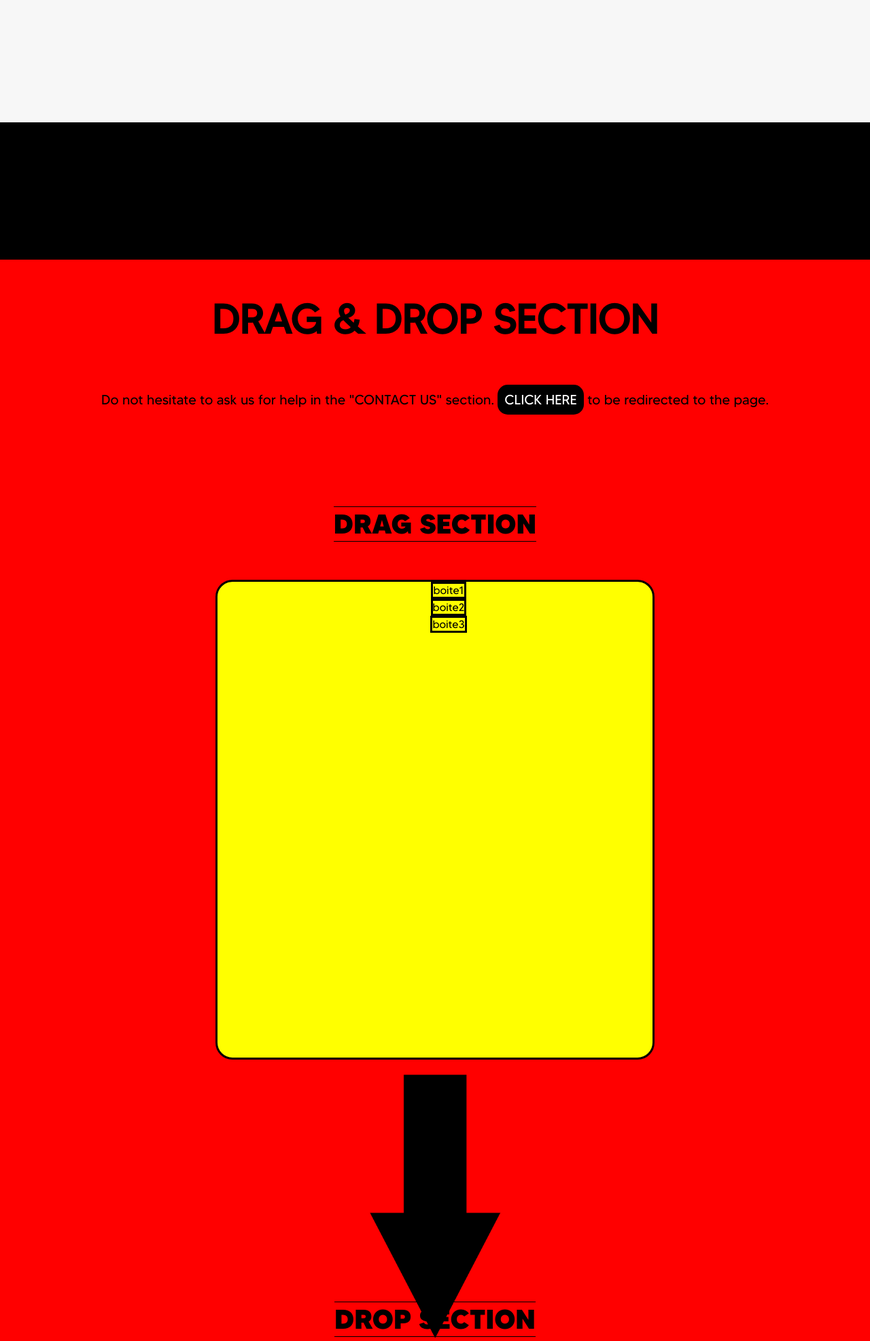
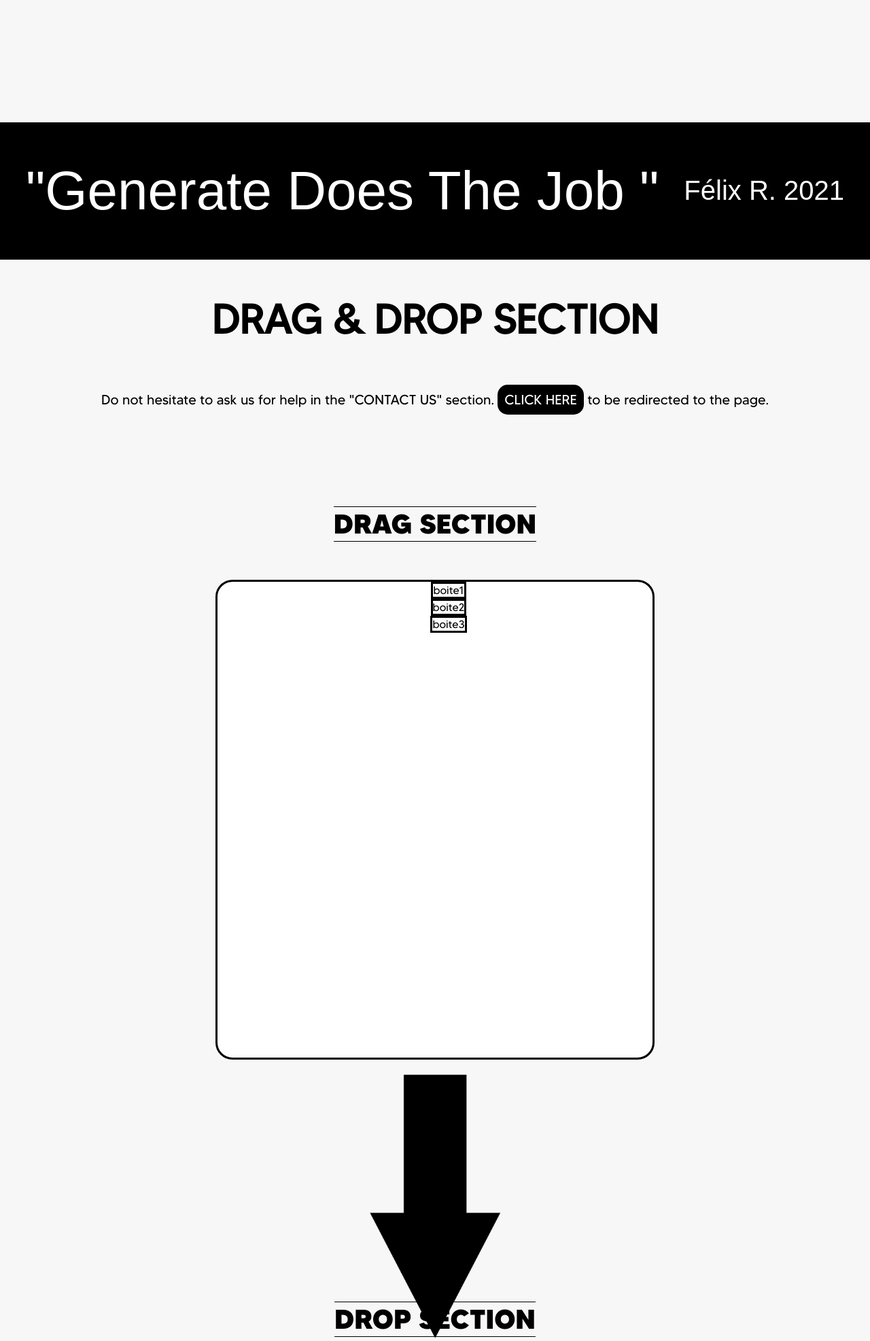
Before and after one commit to alexi-mathioupollak/Projet-Formulaire-HTML, a PHP site: page /generator.html in a window 1280 px wide; the page is wider, and only the part inside the window is pictured. Shown: the part 667-2640 px from the top of that part at 68% size. Run offline with PHP 8.4, Linux system fonts and the light colour scheme; some web fonts are replaced.

Commit message:
CSS + début responsive mais à revoir

```diff
--- a/CSS/generator.css
+++ b/CSS/generator.css
@@ -18,7 +18,7 @@
 
 .boxes {
     display: flex;
-    justify-content: space-between;
+    justify-content: space-evenly;
     padding: 4rem;
     align-items: center;
     margin-top: 20px;
@@ -48,7 +48,7 @@
 }
 
 .form_list {
-    background-color: yellow;
+    background-color: white;
     text-decoration: none;
     list-style: none;
     border: 3px solid black;
--- a/CSS/main.css
+++ b/CSS/main.css
@@ -1,9 +1,10 @@
 body,
 html {
-  height: 100%;
+  height: auto;
   font-family: "TommyREGULAR", sans-serif;
   margin-top: 50px;
   background-color: #f7f7f7;
+    max-width: 100%;
 }
 
 html {
@@ -81,7 +82,7 @@ body {
 
 .bande {
     border: 1px solid black;
-    width: 100%;
+    width: auto;
     height: 200px;
     background-color: black;
     margin-top: 100px;
--- a/generator.html
+++ b/generator.html
@@ -39,7 +39,10 @@
             </article>
         </section>
         <section class="body_generator">
-            <div class="bande"></div>
+            <div class="bande">
+                <p class="slogan">"Generate Does The Job "</p>
+                <p>Félix R. 2021</p>
+            </div>
             <h1>DRAG & DROP SECTION</h1>
             <p>Do not hesitate to ask us for help in the "CONTACT US"
                 section.
```
